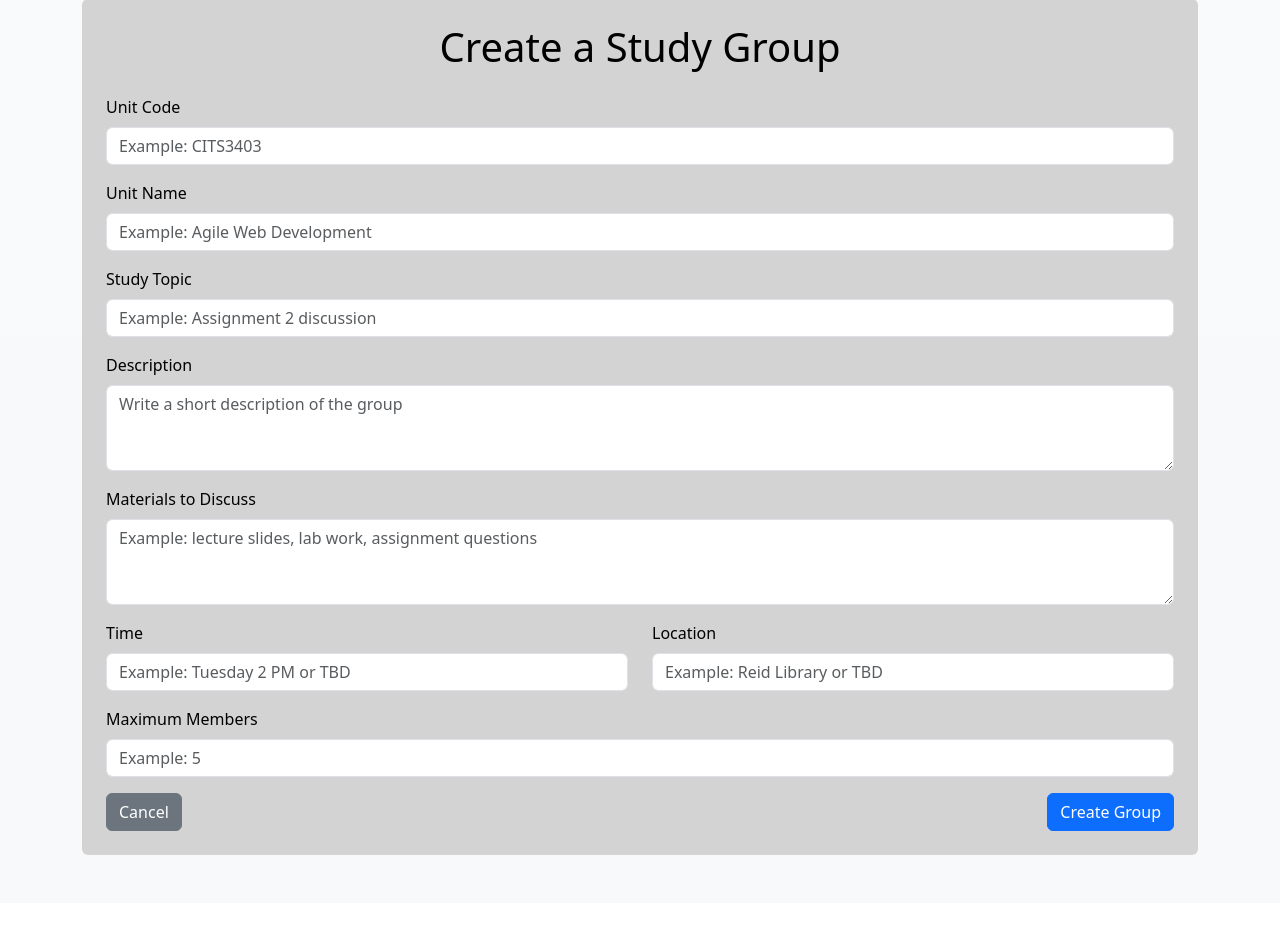
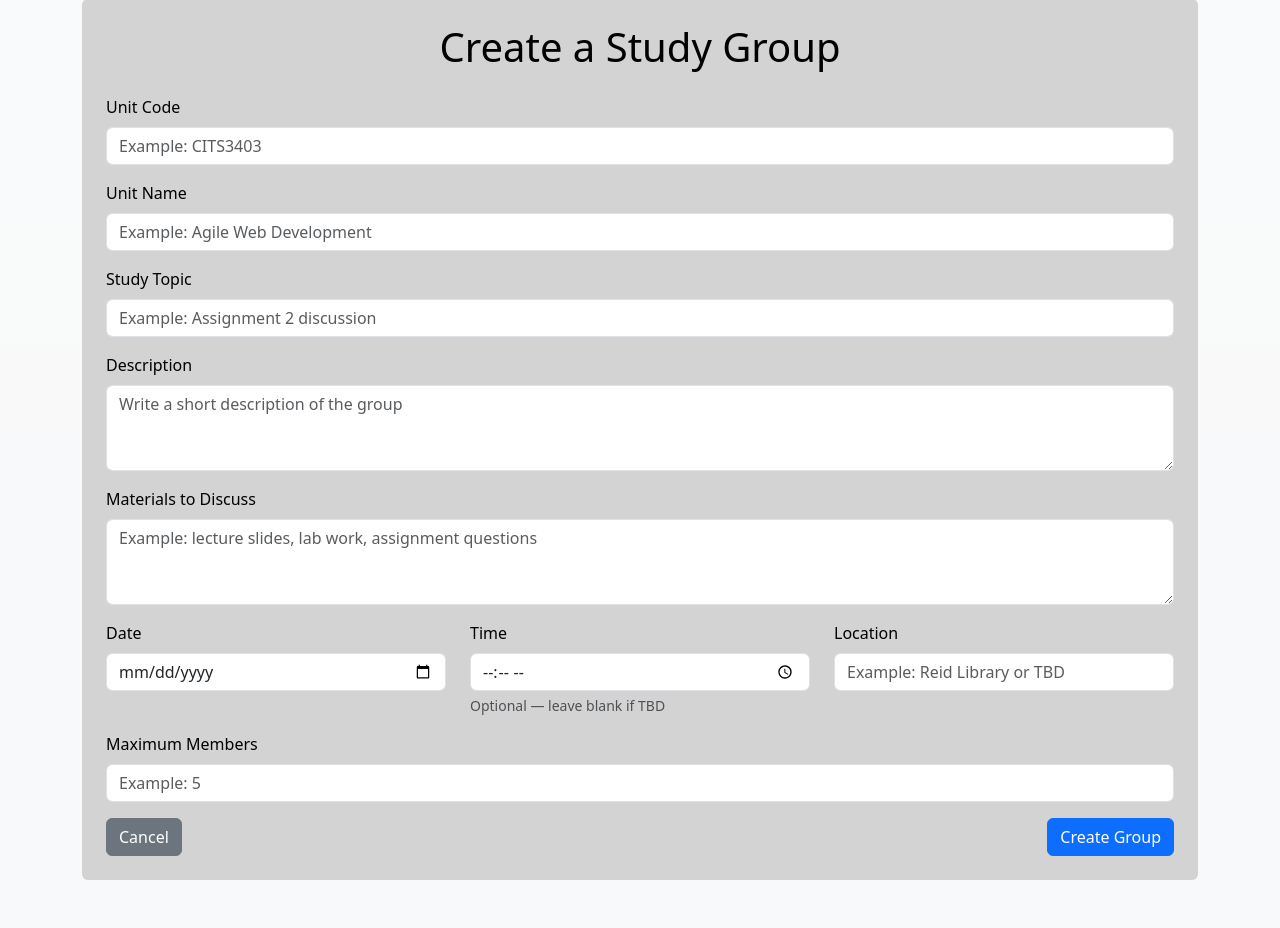
Before and after one commit to Luc45K0h75/UWA-Study-Buddy, a Python web app: template templates/createGroup.html in a window 1280 px wide. Shown: the part 113-1041 px from the top of the page. Before the commit the page ends 968 px from the top, so only its background shows below. Run offline with Jinja, Linux system fonts and the light colour scheme; the template is opened without the code that fills it, so the values that code supplies are empty.

Commit message:
minor changes to date and time section
Co-authored-by: Copilot <copilot@github.com>

```diff
--- a/routes/create_group.py
+++ b/routes/create_group.py
@@ -1,10 +1,13 @@
 from flask import Blueprint, render_template, request, redirect, url_for
 from database import create_group_in_db
 
+# Creates the blueprint to handle createGroup.html
 create_group_blueprint = Blueprint('create_group', __name__)
 
+# Handles both loading the page (GET) and submitting the form (POST)
 @create_group_blueprint.route("/create-group", methods=["GET", "POST"])
 def create_group():
+    # If the form is submitted, read the values entered by the user
     if request.method == "POST":
         unit_code = request.form.get("unitCode")
         unit_name = request.form.get("unitName")
@@ -18,6 +21,8 @@ def create_group():
         # Send data to database.py to handle the actual insert
         create_group_in_db(unit_code, unit_name, topic, description, materials, time, location, members)
 
+        # After processing the form, redirect back to the create group page
         return redirect(url_for("create_group.create_group"))
 
+    # If the user is just visiting the page (GET), show the empty form
     return render_template("createGroup.html")
--- a/templates/createGroup.html
+++ b/templates/createGroup.html
@@ -80,13 +80,20 @@
                     <textarea class="form-control" id="materials" name="materials" rows="3" placeholder="Example: lecture slides, lab work, assignment questions"></textarea>
                 </div>
 
+                <!-- Date, time and location inputs -->
                 <div class="row">
-                    <div class="col-md-6 mb-3">
-                        <label for="time" class="form-label">Time</label>
-                        <input type="text" class="form-control" id="time" name="time" placeholder="Example: Tuesday 2 PM or TBD" >
+                    <div class="col-md-4 mb-3">
+                        <label for="date" class="form-label">Date</label>
+                        <input type="date" class="form-control" id="date" name="date" required>
                     </div>
 
-                    <div class="col-md-6 mb-3">
+                    <div class="col-md-4 mb-3">
+                        <label for="time" class="form-label">Time </label>
+                        <input type="time" class="form-control" id="time" name="time">
+                        <div class="form-text">Optional — leave blank if TBD</div>
+                    </div>
+
+                    <div class="col-md-4 mb-3">
                         <label for="location" class="form-label">Location</label>
                         <input type="text" class="form-control" id="location" name="location" placeholder="Example: Reid Library or TBD">
                     </div>
```
Also changed, not shown: database.py (+11 -0 lines).
